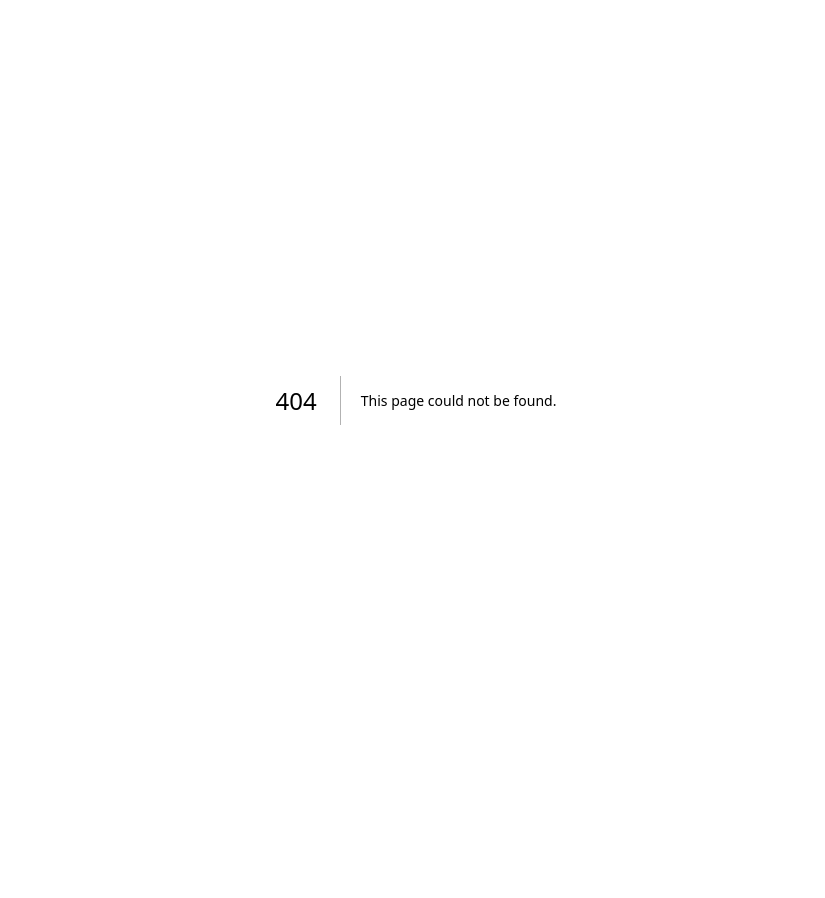
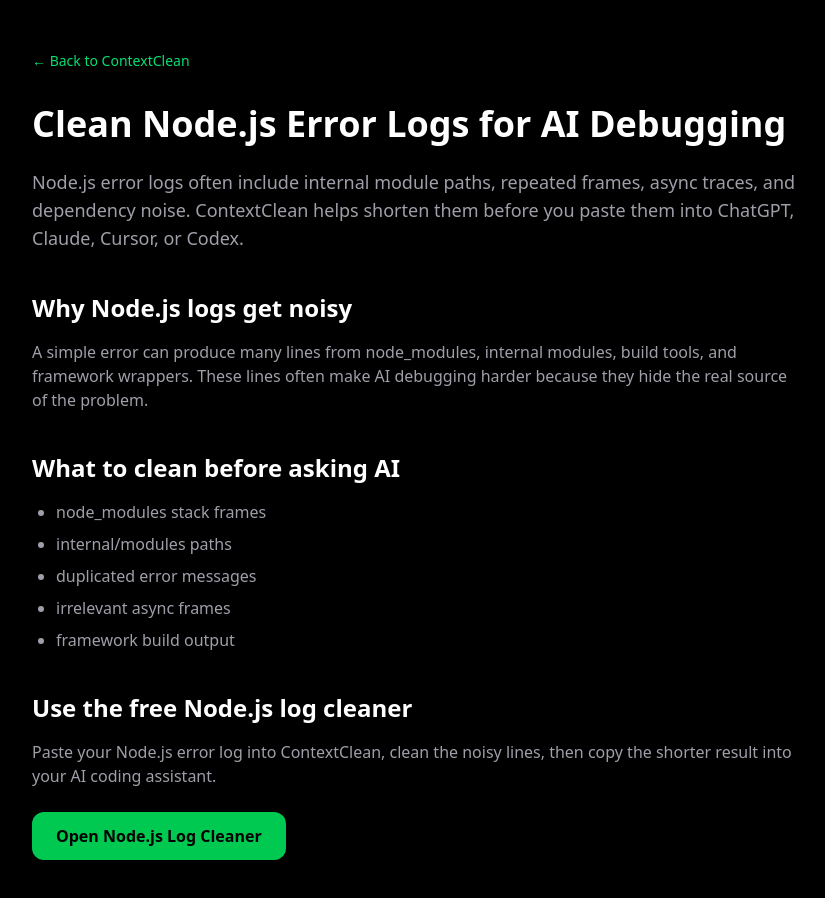
Before and after one commit to hyuchao25/contextclean, a Next.js app: page /clean-nodejs-error-log in a window 1280 px wide. Before the commit this address had no page. Shown: the top 898 px of the page, without its empty margins (224-1049 px from the left). Before the commit the page ends 800 px from the top, so only its background shows below. Built offline with nearby package versions, Linux system fonts and the light colour scheme.

Commit message:
Add Node.js error log cleaner page

```diff
--- /dev/null
+++ b/src/app/clean-nodejs-error-log/page.tsx
@@ -0,0 +1,59 @@
+export default function CleanNodeJSErrorLogPage() {
+  return (
+    <main className="min-h-screen bg-black px-6 py-12 text-white">
+      <article className="mx-auto max-w-3xl">
+        <a href="/" className="text-sm text-green-400 hover:text-green-300">
+          ← Back to ContextClean
+        </a>
+
+        <h1 className="mt-8 mb-6 text-4xl font-bold">
+          Clean Node.js Error Logs for AI Debugging
+        </h1>
+
+        <p className="mb-6 text-lg text-zinc-400">
+          Node.js error logs often include internal module paths, repeated frames,
+          async traces, and dependency noise. ContextClean helps shorten them before
+          you paste them into ChatGPT, Claude, Cursor, or Codex.
+        </p>
+
+        <h2 className="mt-10 mb-4 text-2xl font-bold">
+          Why Node.js logs get noisy
+        </h2>
+
+        <p className="mb-4 text-zinc-400">
+          A simple error can produce many lines from node_modules, internal modules,
+          build tools, and framework wrappers. These lines often make AI debugging
+          harder because they hide the real source of the problem.
+        </p>
+
+        <h2 className="mt-10 mb-4 text-2xl font-bold">
+          What to clean before asking AI
+        </h2>
+
+        <ul className="mb-6 list-disc space-y-2 pl-6 text-zinc-400">
+          <li>node_modules stack frames</li>
+          <li>internal/modules paths</li>
+          <li>duplicated error messages</li>
+          <li>irrelevant async frames</li>
+          <li>framework build output</li>
+        </ul>
+
+        <h2 className="mt-10 mb-4 text-2xl font-bold">
+          Use the free Node.js log cleaner
+        </h2>
+
+        <p className="mb-6 text-zinc-400">
+          Paste your Node.js error log into ContextClean, clean the noisy lines, then
+          copy the shorter result into your AI coding assistant.
+        </p>
+
+        <a
+          href="/"
+          className="inline-block rounded-xl bg-green-500 px-6 py-3 font-bold text-black"
+        >
+          Open Node.js Log Cleaner
+        </a>
+      </article>
+    </main>
+  );
+}
--- a/src/app/sitemap.ts
+++ b/src/app/sitemap.ts
@@ -32,5 +32,11 @@
       changeFrequency: "monthly",
       priority: 0.8,
     },
+    {
+      url: "https://www.contextclean.dev/clean-nodejs-error-log",
+      lastModified: new Date(),
+      changeFrequency: "monthly",
+      priority: 0.8,
+    },
   ];
 }
```
